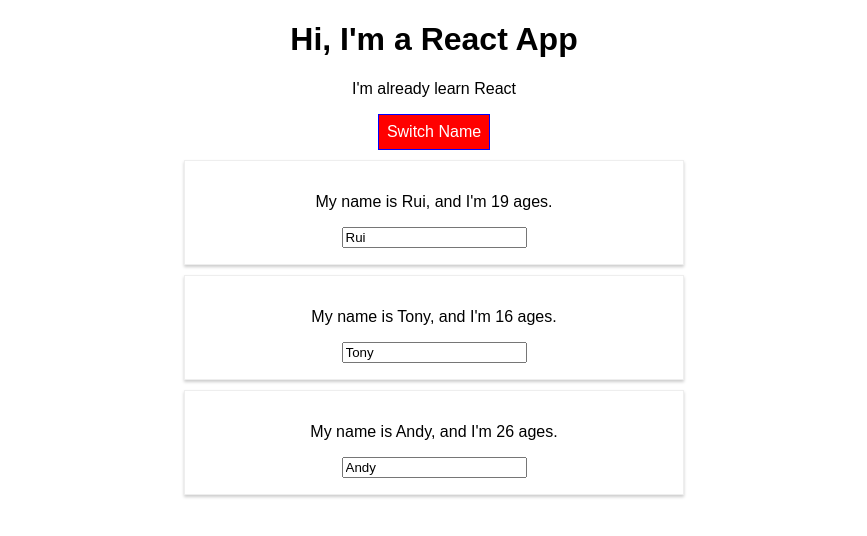
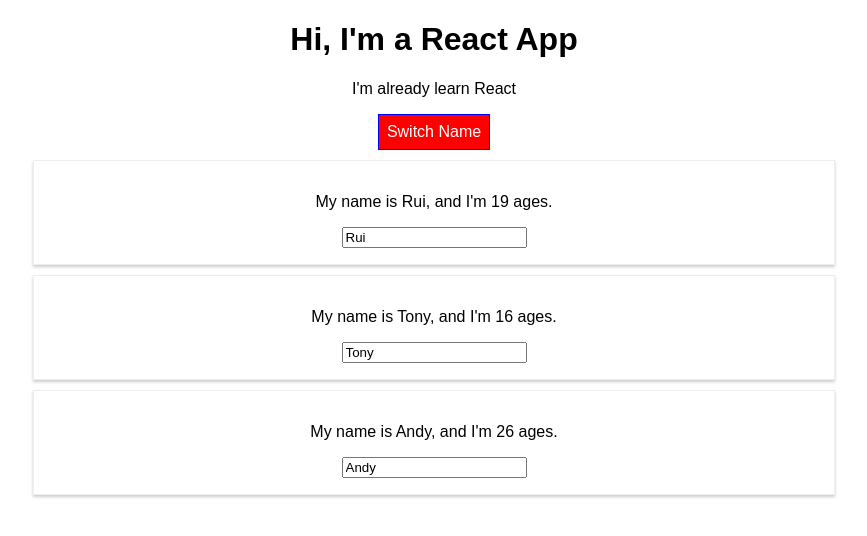
Before and after one commit to chenjianrui/react-complete-guide, a React (Create React App) app: page / in a window 1280 px wide. Both pictures are taken after a click on the button "Switch Name". Shown: the top 536 px of the page, without its empty margins (206-1073 px from the left). Built offline with nearby package versions, Linux system fonts and the light colour scheme.

Commit message:
了解 css module

```diff
--- a/src/App.js
+++ b/src/App.js
@@ -1,7 +1,6 @@
 import React, { Component } from "react";
 import "./App.css";
 import Person from "./Person/Person";
-import Radium, { StyleRoot } from "radium";
 
 class App extends Component {
   state = {
@@ -40,11 +39,7 @@
       font: "inherit",
       border: "1px solid blue",
       padding: "8px",
-      cursor: "pointer",
-      ":hover": {
-        backgroundColor: "#eee",
-        color: "black"
-      }
+      cursor: "pointer"
     };
     let persons = null;
     if (this.state.isShowing) {
@@ -63,10 +58,6 @@
       );
     }
     btnStyle.backgroundColor = "red";
-    btnStyle[":hover"] = {
-      backgroundColor: "blue",
-      color: "white"
-    };
     const classes = [];
     if (this.state.persons.length <= 2) {
       classes.push("red");
@@ -75,7 +66,6 @@
       classes.push("bold");
     }
     return (
-      <StyleRoot>
       <div className="App">
         <h1>Hi, I'm a React App</h1>
         <p className={classes.join(" ")}>I'm already learn React</p>
@@ -84,9 +74,8 @@
         </button>
         {persons}
       </div>
-      </StyleRoot>
     );
   }
 }
 
-export default Radium(App);
+export default App;
--- a/src/Person/Person.js
+++ b/src/Person/Person.js
@@ -2,14 +2,8 @@
 import "./Person.css";
 import Radium from "radium";
 const person = ({ name, age, handleClick, changed }) => {
-  const style = {
-    "@media (min-width: 500px)": {
-      width: "500px",
-      boxSizing: "border-box"
-    }
-  };
   return (
-    <div className="Person" style={style}>
+    <div className="Person">
       <p onClick={handleClick}>
         My name is {name}, and I'm {age} ages.
       </p>
@@ -18,4 +12,4 @@
   );
 };
 
-export default Radium(person);
+export default person;
```
Lines whose indentation alone changed are shown as unchanged.
